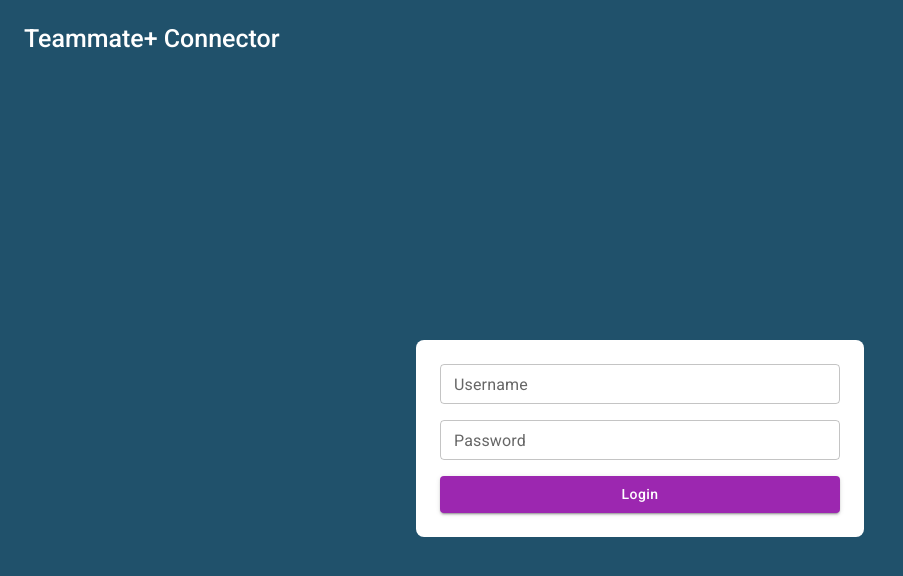
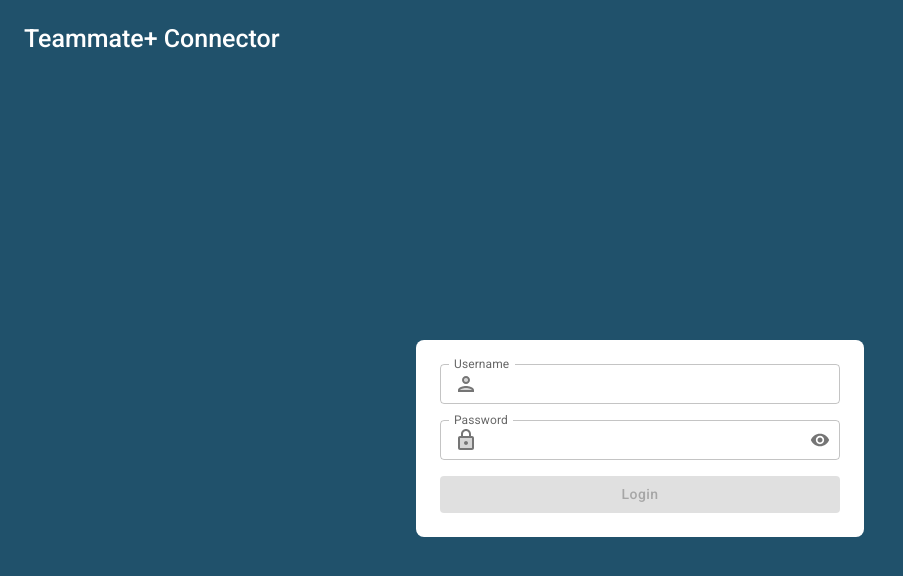
Before and after one commit to ahmed-safwat-elsherif/teammate_connector, a React (Create React App) app: page /login in a window 1280 px wide. Shown: the top 576 px of the page, without its empty margins (0-903 px from the left). Built offline with nearby package versions, Linux system fonts and the light colour scheme.

Commit message:
Prevent user from hard load the login screen if already logged in

```diff
--- a/src/components/shared/Navbar.jsx
+++ b/src/components/shared/Navbar.jsx
@@ -9,8 +9,8 @@ import ProfileButton from './ProfileButton';
 const Navbar = () => (
   <AppBar position="static" sx={{ backgroundColor: '#164863' }}>
     <Container maxWidth="xl">
-      <Toolbar disableGutters sx={{ justifyContent: 'space-between' }}>
-        <Box component={Link} to="/" m={3} fontSize={25} color="white" fontWeight={500}>
+      <Toolbar disableGutters variant="dense" sx={{ justifyContent: 'space-between' }}>
+        <Box component={Link} to="/" m={2} fontSize={25} color="white" fontWeight={500}>
           Teammate+ Connector
         </Box>
         <Box sx={{ flexGrow: 0 }}>
--- a/src/components/shared/ProfileButton.jsx
+++ b/src/components/shared/ProfileButton.jsx
@@ -2,20 +2,22 @@ import React, { useCallback } from 'react';
 import IconButton from '@mui/material/IconButton';
 import Avatar from '@mui/material/Avatar';
 import Tooltip from '@mui/material/Tooltip';
-import { useDispatch } from 'react-redux';
+import { useDispatch, useSelector } from 'react-redux';
 import { revokeUserSession } from '../../redux/auth/actions';
+import { selectUser } from '../../redux/auth/selector';
 
 const ProfileButton = () => {
+  const user = useSelector(selectUser) || {};
+  const { firstname, lastname } = user;
   const dispatch = useDispatch();
-
   const handleLogout = useCallback(() => {
     dispatch(revokeUserSession());
   }, [dispatch]);
 
   return (
-    <Tooltip title="Open settings">
+    <Tooltip title="Log out">
       <IconButton sx={{ p: 0 }} onClick={handleLogout}>
-        <Avatar alt="Remy Sharp" src="/static/images/avatar/2.jpg" />
+        <Avatar alt={`${firstname} ${lastname}`} src="/static/images/avatar/2.jpg" />
       </IconButton>
     </Tooltip>
   );
--- a/src/components/sync/settings/TimingSelectors.jsx
+++ b/src/components/sync/settings/TimingSelectors.jsx
@@ -13,7 +13,7 @@ import DatePicker from '../../shared/DatePicker';
 const monthDays = Array.from(Array(28), (_, index) => ({ value: index + 1, label: index + 1 }));
 
 const weekDays = [
-  { value: 6, label: 'Saterday' },
+  { value: 6, label: 'Saturday' },
   { value: 0, label: 'Sunday' },
   { value: 1, label: 'Monday' },
   { value: 2, label: 'Tuesday' },
--- a/src/pages/Auth.jsx
+++ b/src/pages/Auth.jsx
@@ -1,20 +1,40 @@
-import { useCallback, useState } from 'react';
-import { useNavigate } from 'react-router-dom';
-import { useDispatch } from 'react-redux';
-import { Box, Stack, TextField } from '@mui/material';
+import { useCallback, useMemo, useState } from 'react';
+import { Navigate } from 'react-router-dom';
+import { useDispatch, useSelector } from 'react-redux';
+import TextField from '@mui/material/TextField';
+import Box from '@mui/material/Box';
+import Stack from '@mui/material/Stack';
+import VisibilityOff from '@mui/icons-material/VisibilityOff';
+import Visibility from '@mui/icons-material/Visibility';
+import IconButton from '@mui/material/IconButton';
+import InputAdornment from '@mui/material/InputAdornment';
+import PersonTwoToneIcon from '@mui/icons-material/PersonTwoTone';
+import LockTwoToneIcon from '@mui/icons-material/LockTwoTone';
 import { LoadingButton } from '@mui/lab';
 import { login } from '../api/auth';
 import { startUserSession } from '../redux/auth/actions';
+import { selectLoggedIn } from '../redux/auth/selector';
 
 const Auth = () => {
   const [formValues, setFormValues] = useState({ username: '', password: '' });
   const [loading, setLoading] = useState(false);
+  const [error, setError] = useState();
+  const [showPassword, setShowPassword] = useState(false);
+  const isAuthenticated = useSelector(selectLoggedIn);
   const dispatch = useDispatch();
-  const navigate = useNavigate();
+
+  const handleMouseDownPassword = useCallback(e => e.preventDefault(), []);
+
   const handleChange = useCallback(e => {
     const { name, value } = e.target;
+    setError(null);
     setFormValues(prev => ({ ...prev, [name]: value }));
   }, []);
+
+  const disabled = useMemo(
+    () => !(formValues.username.trim() && formValues.password.trim()),
+    [formValues]
+  );
 
   const handleSubmit = useCallback(
     e => {
@@ -23,14 +43,18 @@ const Auth = () => {
       login(formValues)
         .then(res => {
           dispatch(startUserSession(res.data));
-          navigate('/', { replace: true });
+        })
+        .catch(err => {
+          setError(err.response.data.message);
         })
         .finally(() => {
           setLoading(false);
         });
     },
-    [formValues, dispatch, navigate]
+    [formValues, dispatch]
   );
+
+  if (isAuthenticated) return <Navigate replace to="/" />;
 
   return (
     <Stack bgcolor="#20516b" minHeight="100vh">
@@ -49,12 +73,21 @@ const Auth = () => {
           bgcolor="white"
           onSubmit={handleSubmit}
         >
+          {error && <Box color="red">{error}</Box>}
           <TextField
             name="username"
             label="Username"
             onChange={handleChange}
             value={formValues.username}
             size="small"
+            error={!!error}
+            InputProps={{
+              startAdornment: (
+                <InputAdornment position="start">
+                  <PersonTwoToneIcon />
+                </InputAdornment>
+              ),
+            }}
           />
           <TextField
             name="password"
@@ -62,10 +95,40 @@ const Auth = () => {
             onChange={handleChange}
             value={formValues.password}
             size="small"
-            type="password"
+            type={showPassword ? 'text' : 'password'}
+            error={!!error}
+            InputProps={{
+              startAdornment: (
+                <InputAdornment position="start">
+                  <LockTwoToneIcon />
+                </InputAdornment>
+              ),
+              endAdornment: (
+                <InputAdornment position="end">
+                  <IconButton
+                    aria-label="toggle password visibility"
+                    onClick={() => setShowPassword(!showPassword)}
+                    onMouseDown={handleMouseDownPassword}
+                    edge="end"
+                  >
+                    {showPassword ? (
+                      <VisibilityOff sx={{ fontSize: 20 }} />
+                    ) : (
+                      <Visibility sx={{ fontSize: 20 }} />
+                    )}
+                  </IconButton>
+                </InputAdornment>
+              ),
+            }}
           />
           <Stack>
-            <LoadingButton type="submit" loading={loading} variant="contained" color="secondary">
+            <LoadingButton
+              disabled={disabled}
+              type="submit"
+              loading={loading}
+              variant="contained"
+              color="secondary"
+            >
               Login
             </LoadingButton>
           </Stack>
--- a/src/pages/SyncSettings.jsx
+++ b/src/pages/SyncSettings.jsx
@@ -1,10 +1,10 @@
 import React, { useEffect, useState } from 'react';
 import Typography from '@mui/material/Typography';
 import Box from '@mui/material/Box';
-import CircularProgress from '@mui/material/CircularProgress';
 
 import SettingsForm from '../components/sync/settings/SettingsForm';
 import { getSettings } from '../api/sync';
+import Loader from '../components/shared/Loader';
 
 const SyncSettings = () => {
   const [loading, setLoading] = useState(true);
@@ -25,13 +25,7 @@ const SyncSettings = () => {
       });
   }, []);
 
-  if (loading) {
-    return (
-      <Box>
-        <CircularProgress />
-      </Box>
-    );
-  }
+  if (loading) return <Loader />;
 
   if (error) {
     return (
--- a/src/providers/AuthProvider.jsx
+++ b/src/providers/AuthProvider.jsx
@@ -1,8 +1,7 @@
-import React, { useEffect, useState } from 'react';
+import React, { useEffect } from 'react';
 import PropTypes from 'prop-types';
 import { Navigate } from 'react-router-dom';
 import { useDispatch, useSelector } from 'react-redux';
-import Loader from '../components/shared/Loader';
 import { selectLoggedIn } from '../redux/auth/selector';
 import LayoutProvider from './LayoutProvider';
 import { refreshUserSession } from '../redux/auth/actions';
@@ -10,21 +9,12 @@ import { refreshUserSession } from '../redux/auth/actions';
 const AuthProvider = props => {
   const { children } = props;
   const isAuthenticated = useSelector(selectLoggedIn);
-  const [loading, setLoading] = useState(true);
   const dispatch = useDispatch();
-
-  useEffect(() => {
-    setTimeout(() => {
-      setLoading(false);
-    }, 2000);
-  }, []);
 
   // Refresh session
   useEffect(() => {
     dispatch(refreshUserSession());
   }, [dispatch]);
-
-  if (loading) return <Loader />;
 
   if (!isAuthenticated) return <Navigate replace to="/login" />;
 
--- a/src/providers/LayoutProvider.jsx
+++ b/src/providers/LayoutProvider.jsx
@@ -1,16 +1,21 @@
 import { Suspense } from 'react';
 import PropTypes from 'prop-types';
+import { useSelector } from 'react-redux';
+
 import Stack from '@mui/material/Stack';
 import Box from '@mui/material/Box';
 import CssBaseline from '@mui/material/CssBaseline';
+
 import Navbar from '../components/shared/Navbar';
 import Loader from '../components/shared/Loader';
 import Footer from '../components/shared/Footer';
 import Breadcrumb from '../components/shared/Breadcrumb';
 import Snackbar from '../components/shared/Snackbar';
+import { selectLoading } from '../redux/status/selectors';
 
 const LayoutProvider = props => {
-  const { children, isLoading } = props;
+  const { children } = props;
+  const isLoading = useSelector(selectLoading);
 
   return (
     <>
@@ -31,11 +36,6 @@ const LayoutProvider = props => {
 
 LayoutProvider.propTypes = {
   children: PropTypes.oneOfType([PropTypes.arrayOf(PropTypes.node), PropTypes.node]).isRequired,
-  isLoading: PropTypes.bool,
-};
-
-LayoutProvider.defaultProps = {
-  isLoading: false,
 };
 
 export default LayoutProvider;
--- a/src/redux/auth/actions.js
+++ b/src/redux/auth/actions.js
@@ -2,6 +2,7 @@ import { authSlice } from './reducer';
 import formatTokens from '../../utils/formatTokens';
 import { store } from '../store';
 import { refreshTokens } from '../../api/auth';
+import { endLoading, startLoading } from '../status/actions';
 
 export const {
   login,
@@ -24,12 +25,16 @@ export const refreshUserSession = () => dispatch => {
   const { isLoggedIn, refreshToken } = store?.getState().auth || {};
 
   if (isLoggedIn) {
+    dispatch(startLoading());
     refreshTokens(refreshToken)
       .then(response => {
         dispatch(startUserSession({ ...response.data, refreshToken }));
       })
       .catch(() => {
         dispatch(revokeUserSession());
+      })
+      .finally(() => {
+        dispatch(endLoading());
       });
   }
 };
--- a/src/redux/auth/selector.js
+++ b/src/redux/auth/selector.js
@@ -9,3 +9,8 @@ export const selectRefreshToken = createSelector(
   state => state.auth,
   auth => auth.refresh_token
 );
+
+export const selectUser = createSelector(
+  state => state.auth,
+  auth => auth.user
+);
--- a/src/utils/formatTokens.js
+++ b/src/utils/formatTokens.js
@@ -2,8 +2,13 @@ import parseToken from './parseToken';
 
 const formatTokens = tokens => {
   const data = parseToken(tokens.idToken);
-
-  return { ...data, ...tokens, isLoggedIn: true };
+  const { firstname, lastname, username, exp, iat } = data;
+  const user = {
+    firstname,
+    lastname,
+    username,
+  };
+  return { user, exp, iat, ...tokens, isLoggedIn: true };
 };
 
 export default formatTokens;
```
Also changed, not shown: src/pages/Home.jsx (+8 -1 lines).
